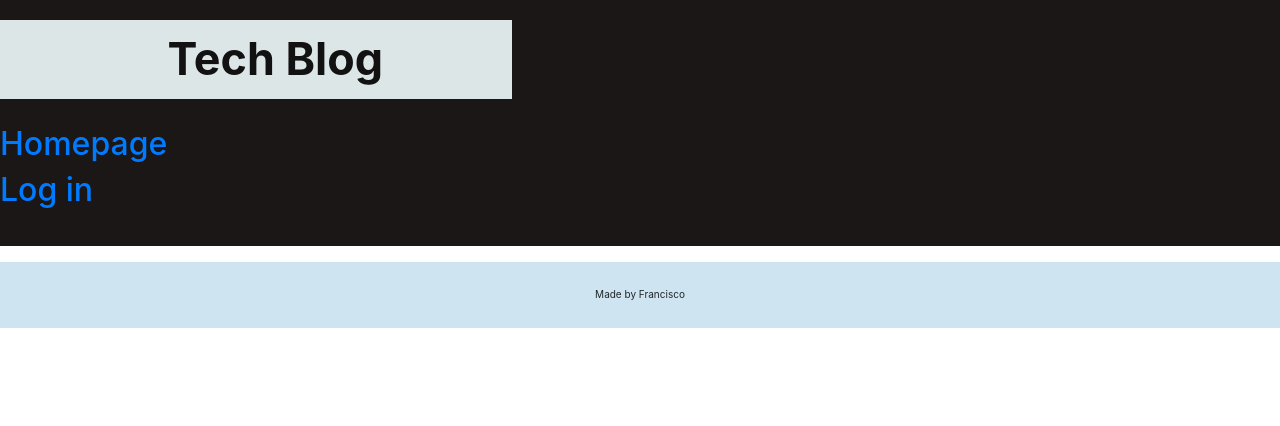
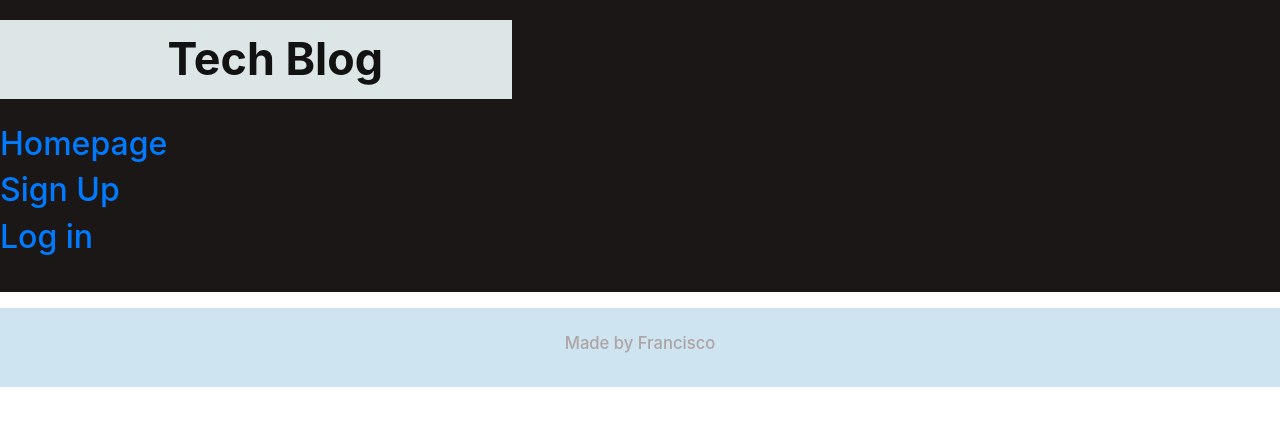
Before and after one commit to PanchoPuma/CMS-style-tech-blog, a Node server app: page / in a window 1280 px wide. Shown: the top 426 px of the page. Run offline with Node 20, Linux system fonts and the light colour scheme; data that the repository does not hold is empty; some libraries are stand-ins or nearby versions.

Commit message:
fixing handlebars

```diff
--- a/views/layouts/main.handlebars
+++ b/views/layouts/main.handlebars
@@ -19,6 +19,9 @@
             <span>
                 <a href="/">Homepage</a>
             </span>
+        </h2>
+        <h2>
+            <a href="/signup" > Sign Up</a>
         </h2>
         {{#if loggedIn}}
 
@@ -48,7 +51,7 @@
     </div>
 
     <footer>
-        Made by Francisco
+       <h4> Made by Francisco </h4>
     </footer>
 
 
```
